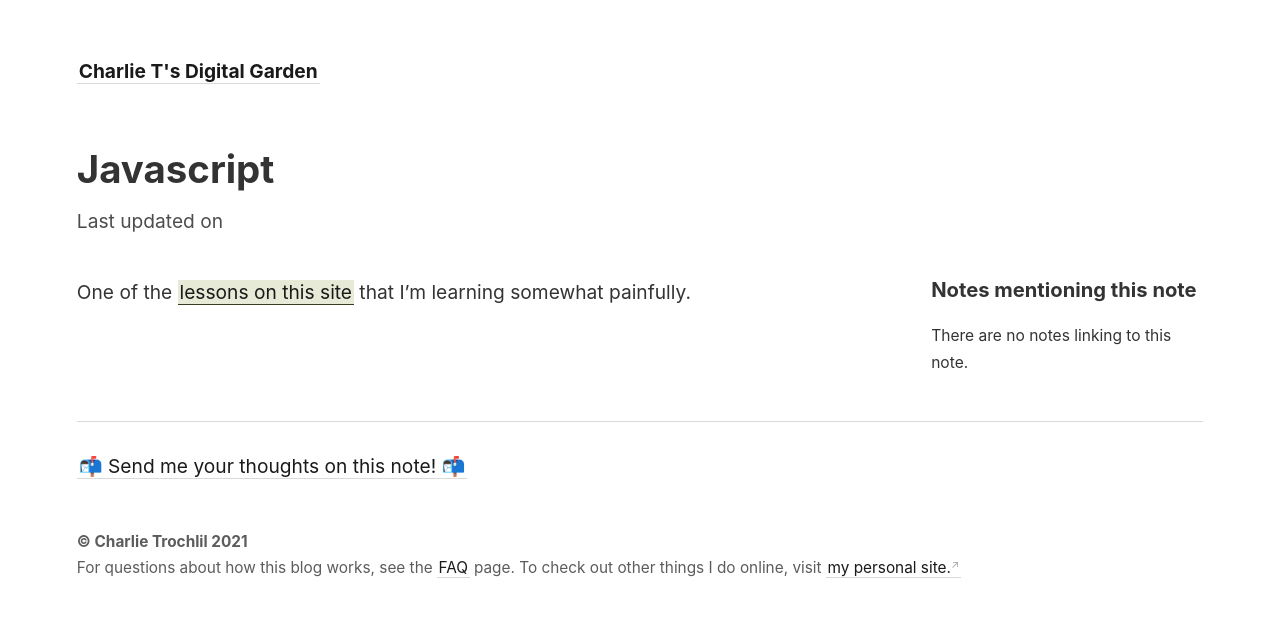
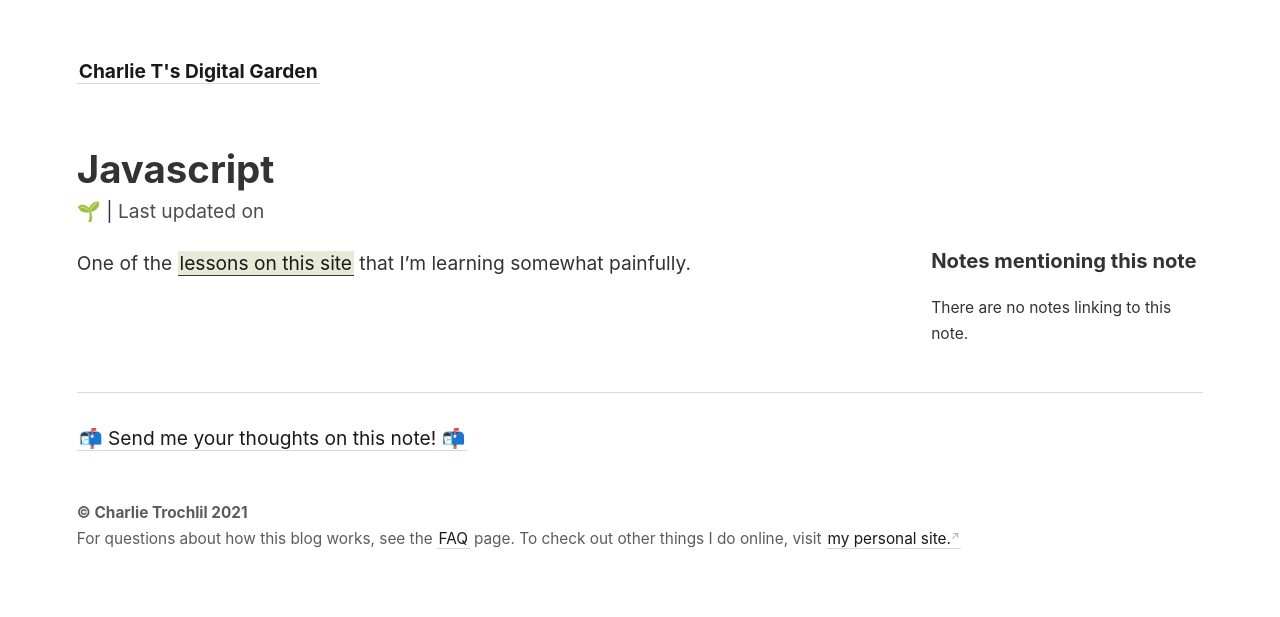
Before and after one commit to rhymeswithvocal/digital-garden, a Jekyll site: the page built from _notes/js.md, in a window 1280 px wide. Shown: the top 617 px of the page. Built offline with Jekyll 4.4.1, drawn with Linux system fonts in a browser that asks for light colours.

Commit message:
status now shows on note pages

```diff
--- a/_layouts/note.html
+++ b/_layouts/note.html
@@ -5,7 +5,16 @@ layout: default
 <article>
   <div>
     <h1>{{ page.title }}</h1>
-    <time datetime="{{ page.last_modified_at | date_to_xmlschema }}">{% if page.type != 'pages' %}
+    <p style="display: inline;">{% if page.status == "seed" %}
+          🌱
+        {% elsif page.status == "growing" %}
+          🌿
+        {% elsif page.status == "fruit" %}
+          🍊
+        {% else %}
+          ...
+        {% endif %} | </p>
+    <time style="display: inline;" datetime="{{ page.last_modified_at | date_to_xmlschema }}">{% if page.type != 'pages' %}
       Last updated on {{ page.last_modified_at | date: "%B %-d, %Y" }}
       {% endif %}
     </time>
```
